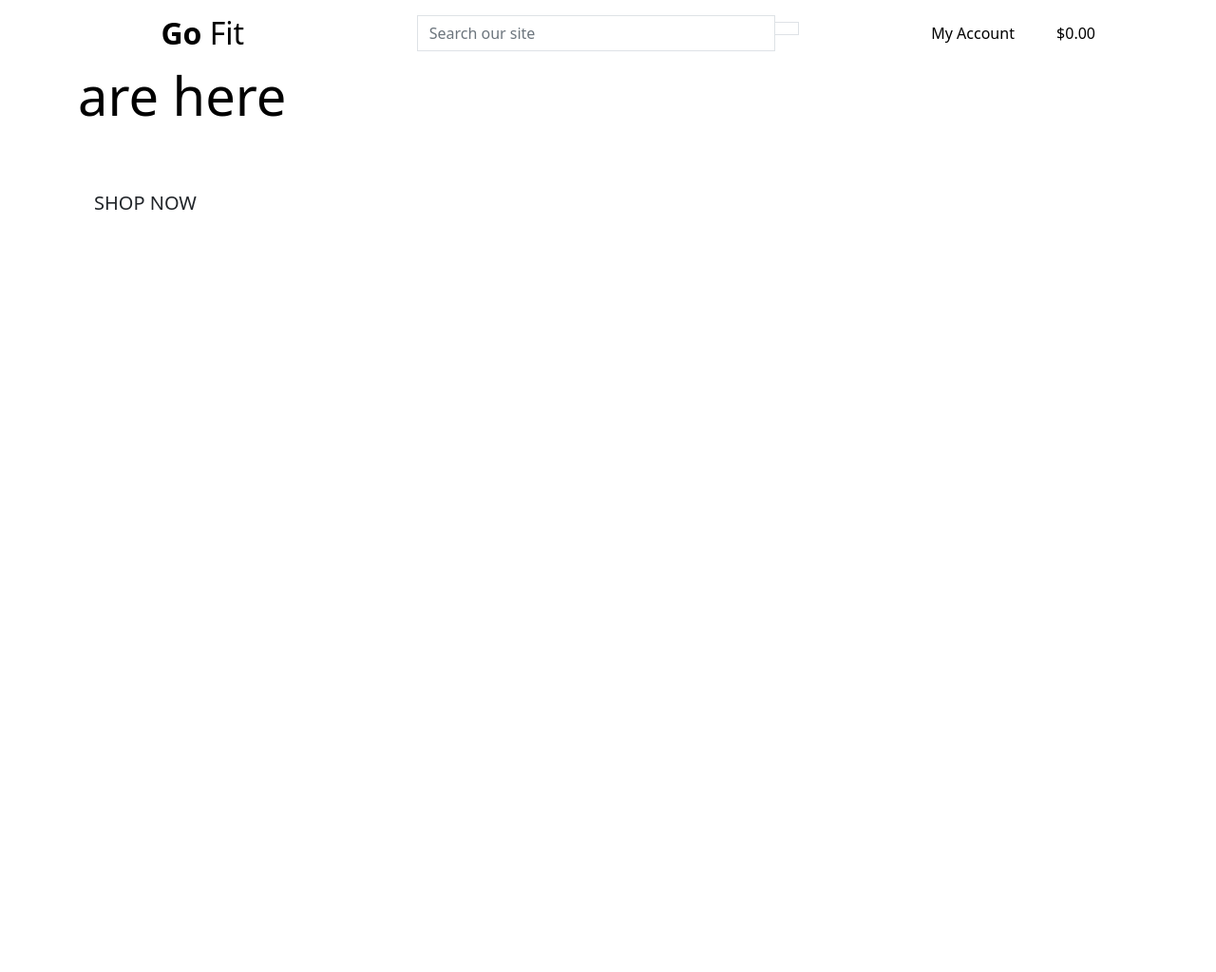
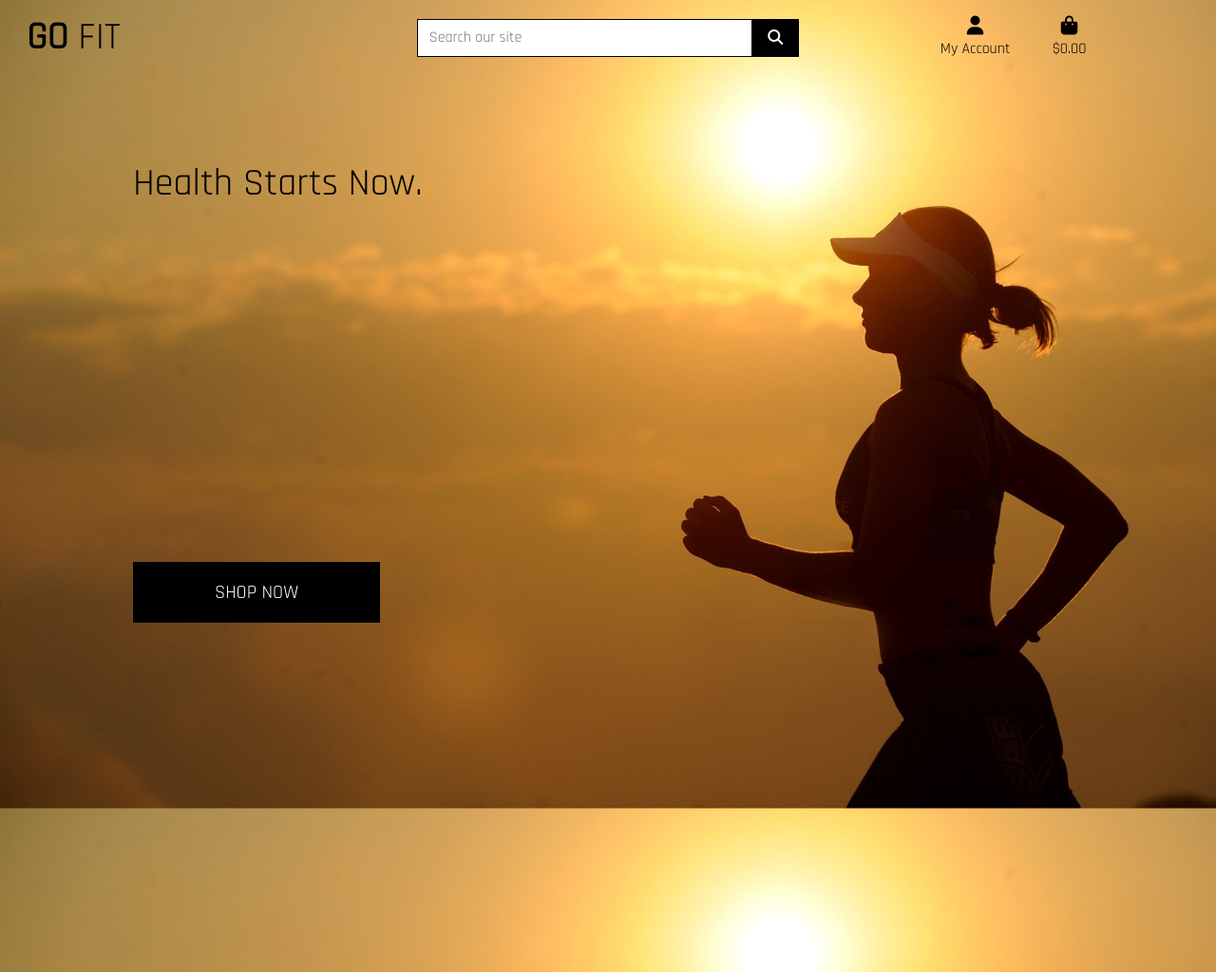
Before and after one commit to Code-Institute-Submissions/conorwalsh1-go_fit, a Django app: page / in a window 1280 px wide. Shown: the whole page at 95% size. Before the commit the page ends 221 px from the top, so only its background shows below. Run offline with Django 3.2, Linux system fonts and the light colour scheme; some libraries are stand-ins or nearby versions.

Commit message:
Completed home page header and css

```diff
--- a/go_fit/settings.py
+++ b/go_fit/settings.py
@@ -148,6 +148,12 @@ USE_TZ = True
 # https://docs.djangoproject.com/en/3.2/howto/static-files/
 
 STATIC_URL = '/static/'
+STATICFILES_DIRS = (os.path.join(BASE_DIR, 'static'),)
+
+MEDIA_URL = '/media/'
+MEDIA_ROOT = os.path.join(BASE_DIR, 'media')
+
+
 
 # Default primary key field type
 # https://docs.djangoproject.com/en/3.2/ref/settings/#default-auto-field
--- a/go_fit/urls.py
+++ b/go_fit/urls.py
@@ -1,9 +1,11 @@
 
 from django.contrib import admin
 from django.urls import path, include
+from django.conf import settings
+from django.conf.urls.static import static
 
 urlpatterns = [
     path('admin/', admin.site.urls),
     path('accounts/', include('allauth.urls')),
     path('', include('home.urls')),
-]
+] + static(settings.MEDIA_URL, document_root=settings.MEDIA_ROOT)
--- a/home/templates/home/index.html
+++ b/home/templates/home/index.html
@@ -2,9 +2,9 @@
 {% load static %}
 
 {% block page_header %}
-    <div class="container header-container">
+    <div class="container header-container header-quote">
         <div class="row">
-            <div class="col"></div>
+            <div class="col">Health Starts Now.</div>
         </div>
     </div>
 {% endblock %}
@@ -14,7 +14,7 @@
         <div class="row h-100">
             <div class="col-7 col-md-6 my-auto">
                 <h1 class="display-4 logo-font text-black">
-                    The new collections are here
+
                 </h1>
                 <div class="my-5">
                     <h4>
--- a/static/css/base.css
+++ b/static/css/base.css
@@ -3,11 +3,20 @@ html {
 }
 
 body {
-    background: url('/media/homepage_background_cropped.jpg') no-repeat center center fixed;
+    background: url('/media/fit_1.jpg') no-repeat center center fixed;
     background-size: cover;
-    height: calc(100vh - 164px);
+    height: 100vh;
     color: #555;
-    font-family: 'Lato';
+    font-family: 'Rajdhani';
+}
+
+.header-quote {
+    font-size: 40px;
+    color: #000;
+}
+
+.logo {
+    font-size: 40px;
 }
 
 /* from Bulma */
--- a/templates/base.html
+++ b/templates/base.html
@@ -15,6 +15,8 @@
 
     {% block corecss %}
         <link href="https://cdn.jsdelivr.net/npm/bootstrap@5.1.3/dist/css/bootstrap.min.css" rel="stylesheet" integrity="sha384-1BmE4kWBq78iYhFldvKuhfTAU6auU8tT94WrHftjDbrCEXSU1oBoqyl2QvZ6jIW3" crossorigin="anonymous">
+        <link href="https://fonts.googleapis.com/css2?family=Rajdhani&display=swap" rel="stylesheet">
+        <link href="{% static 'css/base.css' %}" rel="stylesheet">
     {% endblock %}
 
     {% block extra_css %}
@@ -22,6 +24,7 @@
 
     {% block corejs %}
         <script src="https://cdn.jsdelivr.net/npm/bootstrap@5.1.3/dist/js/bootstrap.bundle.min.js" integrity="sha384-ka7Sk0Gln4gmtz2MlQnikT1wXgYsOg+OMhuP+IlRH9sENBO0LRn5q+8nbTov4+1p" crossorigin="anonymous"></script>
+        <script src="https://kit.fontawesome.com/7ddd698c47.js" crossorigin="anonymous"></script>
     {% endblock %}
 
     {% block extra_js %}
@@ -31,10 +34,10 @@
   </head>
   <body>
     <header class="container-fluid fixed-top">
-      <div id="topnav" class="row bg-white pt-lg-2 d-none d-lg-flex">
+      <div id="topnav" class="row pt-lg-2 d-none d-lg-flex">
           <div class="col-12 col-lg-4 my-auto py-1 py-lg-0 text-center text-lg-left">
               <a href="{% url 'home' %}" class="nav-link main-logo-link">
-                  <h2 class="logo-font text-black my-0"><strong>Go</strong> Fit</h2>
+                  <h2 class="logo-font text-black my-0 logo"><strong>Go</strong> Fit</h2>
               </a>
           </div>
           <div class="col-12 col-lg-4 my-auto py-1 py-lg-0">
```
Also changed, not shown: media/fit_1.jpeg, media/fit_1.jpg (added), media/fit_2.jpeg (added).
